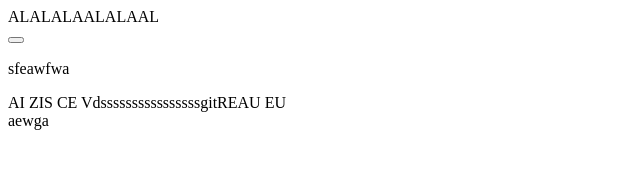
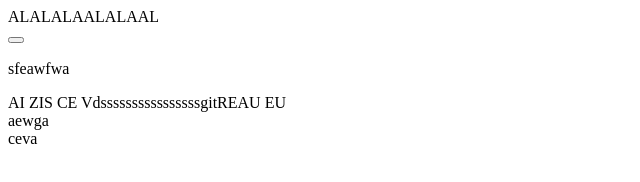
Before and after one commit to YoMihai/demo-repo, a plain HTML site: page index.html in a window 1280 px wide. Shown: the full height of the page, 0-640 px from the left. Drawn offline with Linux system fonts and the light colour scheme.

Commit message:
na de aici

```diff
--- a/index.html
+++ b/index.html
@@ -13,5 +13,6 @@
   <div> AI ZIS CE VdssssssssssssssssgitREAU EU</div>
 
   <div >aewga</div>
+  <div>ceva</div>
 </body>
 </html>
```
